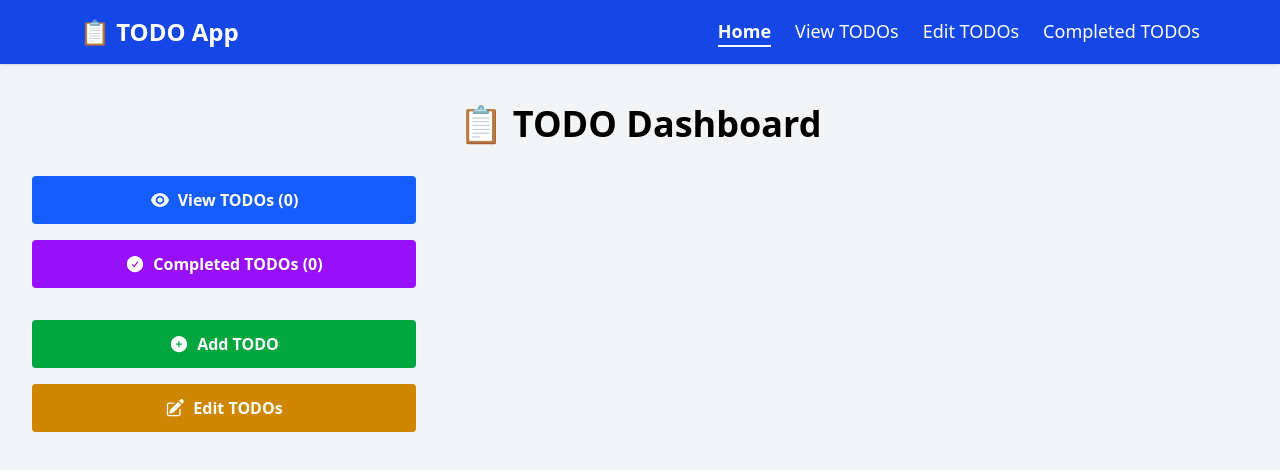
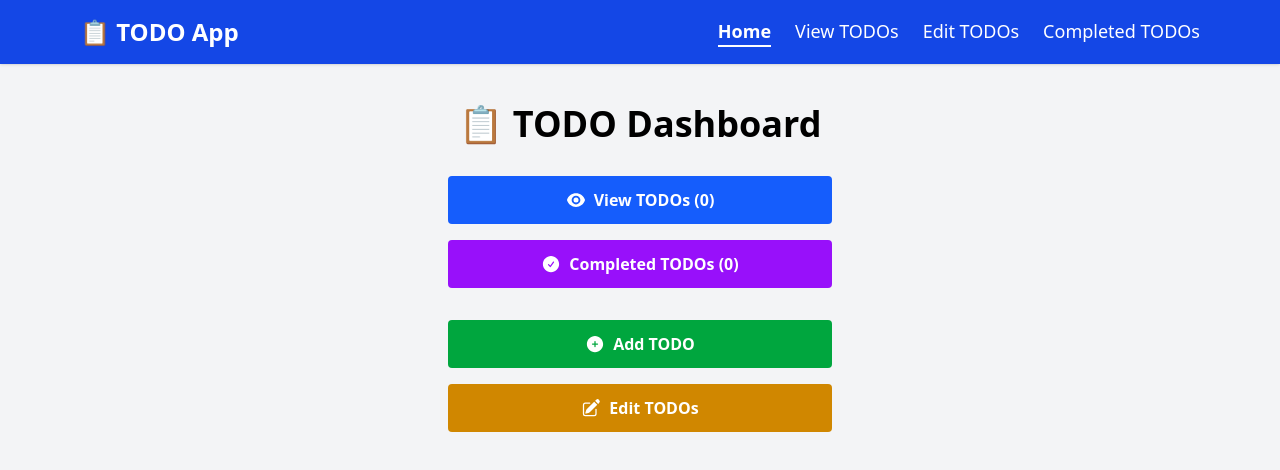
Before and after one commit to Kcodes09/TODO-app, a Next.js app: page / in a window 1280 px wide. Shown: the top 470 px of the page. Built offline with nearby package versions, Linux system fonts and the light colour scheme.

Commit message:
Update index.tsx

```diff
--- a/pages/index.tsx
+++ b/pages/index.tsx
@@ -9,10 +9,12 @@
   const completedCount = tasks.filter((task) => task.completed).length;
 
   return (
-    <div className="items-center justify-center min-h-screen bg-gray-100 p-4">
+    <div className="min-h-screen bg-gray-100 p-4">
       <h1 className="text-3xl sm:text-4xl font-bold mb-8 text-black text-center">
         📋 TODO Dashboard
       </h1>
+
+      <div className="flex flex-col items-center justify-center">
         <div className="grid gap-4 w-full max-w-sm">
           <Link
             href="/view"
@@ -47,5 +49,6 @@
           </Link>
         </div>
       </div>
+    </div>
   );
 }
```
Lines whose indentation alone changed are shown as unchanged.
